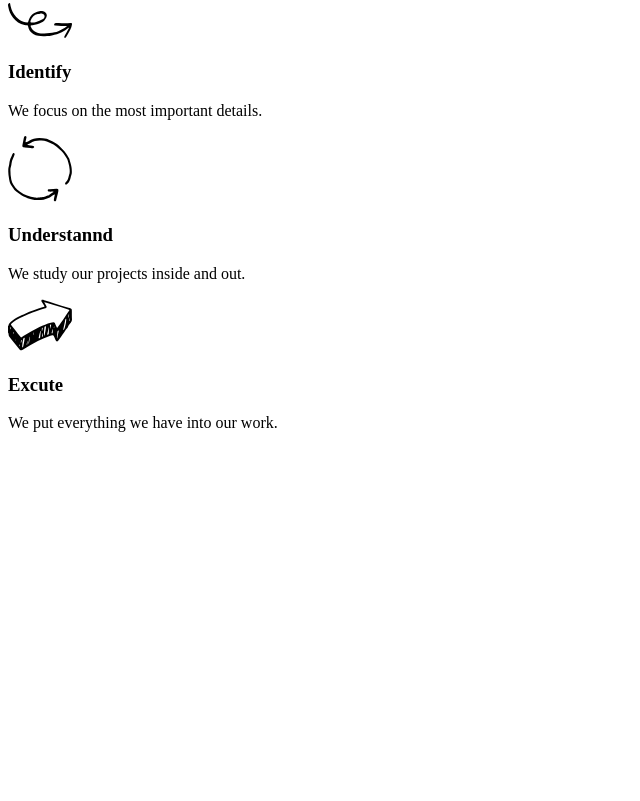
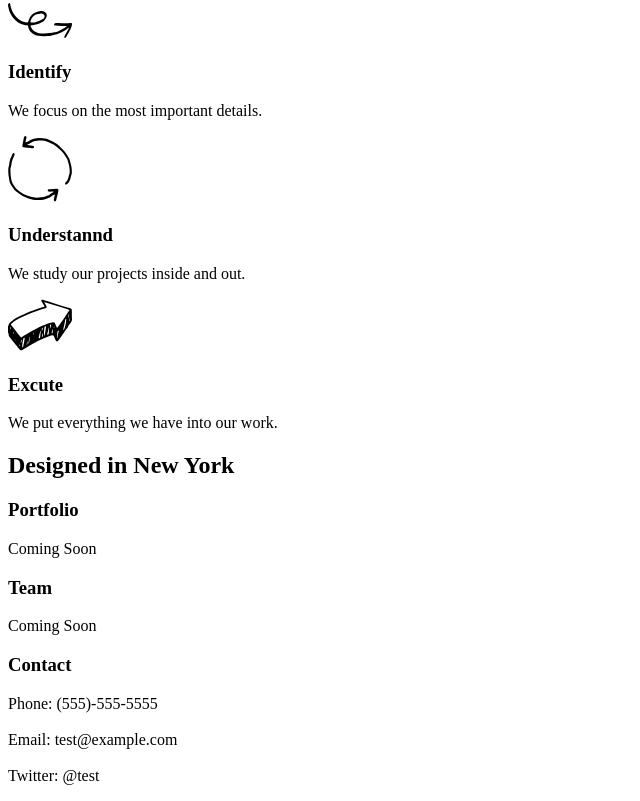
Before and after one commit to smithna84/Broadway, a plain HTML site: page index.html in a window 1280 px wide. Shown: the part 320-1121 px from the top of the page, without its empty margins (0-640 px from the left). Before the commit the page ends 800 px from the top, so only its background shows below. Drawn offline with Linux system fonts and the light colour scheme.

Commit message:
Latest index.html

```diff
--- a/index.html
+++ b/index.html
@@ -28,6 +28,24 @@
       <img src="Resources/Images/execute.svg">
       <h3>Excute</h3>
       <p>We put everything we have into our work.</p>
+    </div>
+
+    <h2>Designed in New York</h2>
+
+    <div class="Work">
+      <h3>Portfolio</h3>
+      <p>Coming Soon</p>
+    </div>
+
+    <div class="Team">
+      <h3>Team</h3>
+      <p>Coming Soon</p>
+    </div>
+
+    <div class="Contact">
+      <h3>Contact</h3>
+      <p>Phone: (555)-555-5555 <br/><br/> Email: test@example.com<br/><br/> Twitter: @test</p>
+    </div>
 
   </body>
 </html>
```
